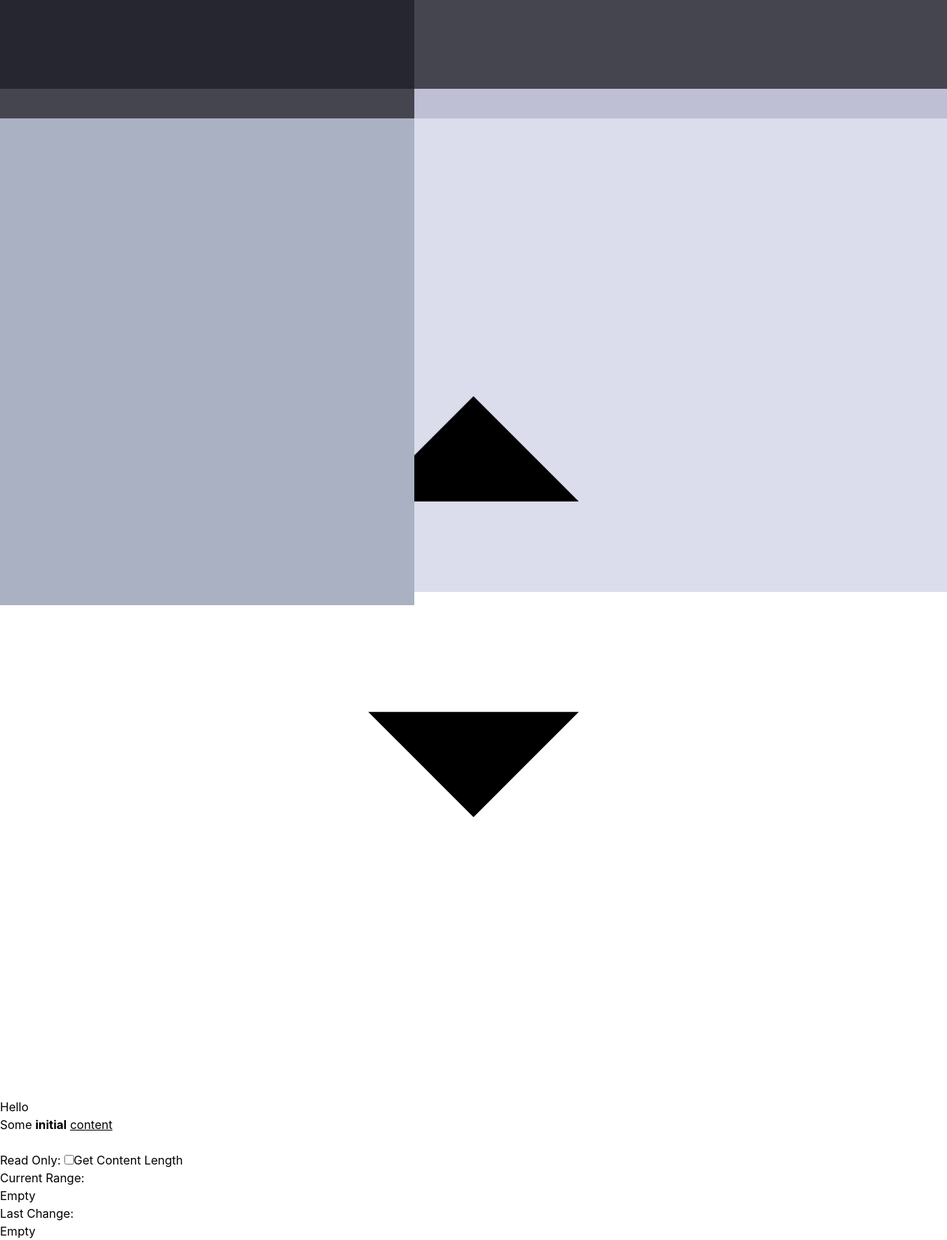
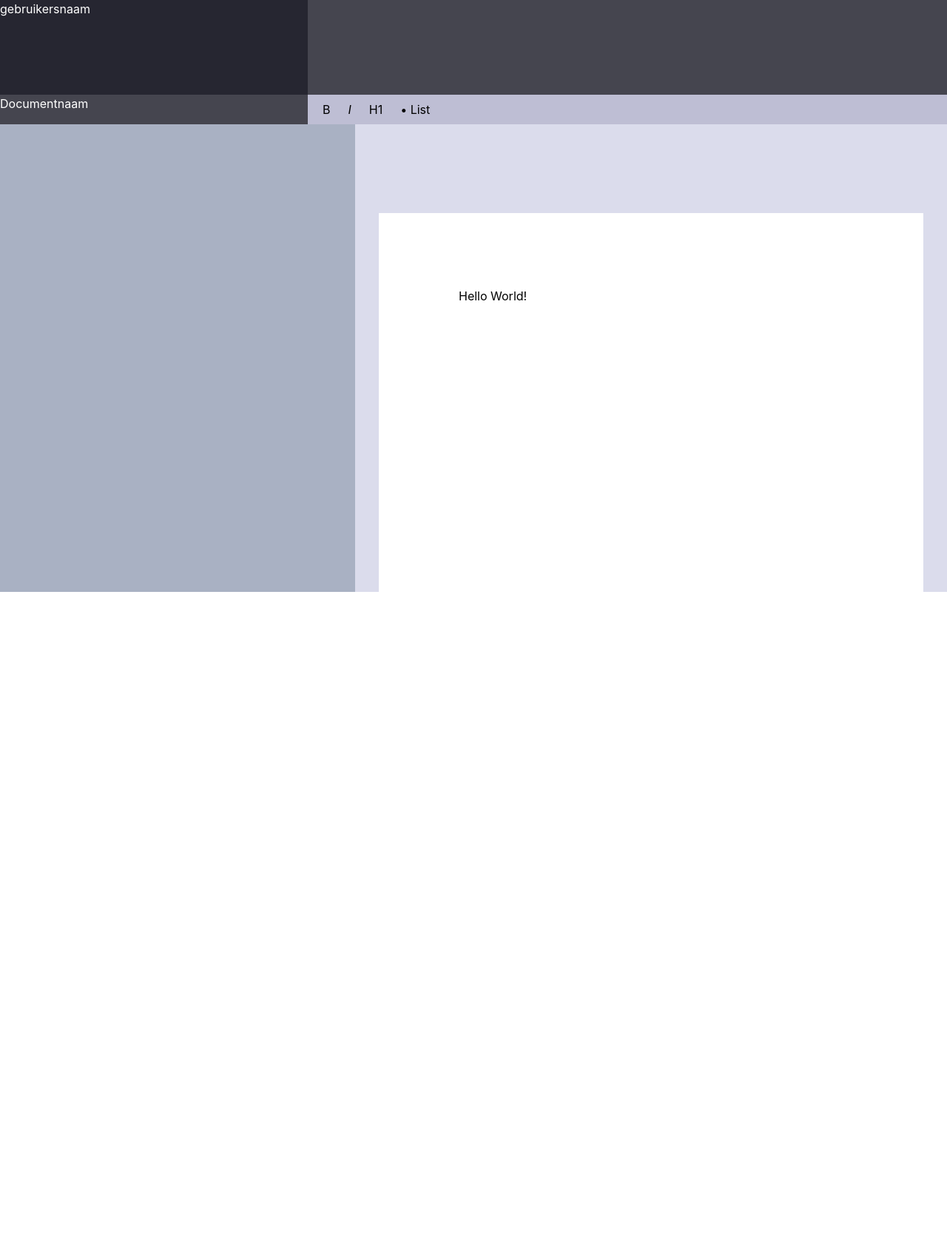
Before and after one commit to deniaverkade/scion-novelwriting, a React app in the folder frontend/: page / in a window 1280 px wide. Shown: the whole page at 74% size. After the commit the page ends 800 px from the top, so only its background shows below. Built offline with nearby package versions, Linux system fonts and the light colour scheme; the HTML template or start-up script is replaced by a standard one.

Commit message:
Texteditor, toolbar

```diff
--- a/frontend/package.json
+++ b/frontend/package.json
@@ -14,6 +14,8 @@
     "@emotion/styled": "^11.14.1",
     "@mui/material": "^9.0.1",
     "@tailwindcss/vite": "^4.3.0",
+    "@tiptap/extension-highlight": "^3.25.0",
+    "@tiptap/extension-text-align": "^3.25.0",
     "@tiptap/extensions": "^3.25.0",
     "@tiptap/pm": "^3.25.0",
     "@tiptap/react": "^3.25.0",
--- a/frontend/src/Pages/TextEditor.jsx
+++ b/frontend/src/Pages/TextEditor.jsx
@@ -1,85 +1,43 @@
-import Editor from "../components/Editor";
+
+import { useEditor, EditorContent } from '@tiptap/react'
+import StarterKit from '@tiptap/starter-kit'
+import TextAlign from '@tiptap/extension-text-align'
+import Highlight from '@tiptap/extension-highlight'
+
 import EditorTopBar from "../components/EditorTopBar";
 import EditorSidebar from "../components/EditorSidebar";
 import UserPanel from "../components/UserPanel";
-import React, { useRef, useState } from 'react';
-import Quill from 'quill';
-
-const Delta = Quill.import('delta');
-
-
 
 const TextEditor = () => {
+    const editor = useEditor({
+        extensions: [
+            StarterKit,
+            TextAlign.configure({
+                types: ['heading', 'paragraph'],
+            }),
+            Highlight,
+        ],
+        content: '<p>Hello World!</p>',
+    });
 
-     const [range, setRange] = useState();
-  const [lastChange, setLastChange] = useState();
-  const [readOnly, setReadOnly] = useState(false);
-
-  // Use a ref to access the quill instance directly
-  const quillRef = useRef();
-
+    if (!editor) return null;
 
     return (
-        <section className="bg-[#DBDCEC] w-full h-full absolute">
+        <section className="h-screen w-full bg-[#DBDCEC] grid grid-cols-[320px_1fr] grid-rows-[88px_1fr] overflow-hidden">
 
-            {/* User panel */}
+            <UserPanel />
 
-            <UserPanel/>
-
-            {/* Side bar */}
+            <EditorTopBar editor={editor} />
 
             <EditorSidebar />
 
-            {/* Top bar */}
-
-            <EditorTopBar />
-
-            {/* Editor */}
-
-              <div>
-      <Editor
-        ref={quillRef}
-        readOnly={readOnly}
-        defaultValue={new Delta()
-          .insert('Hello')
-          .insert('\n', { header: 1 })
-          .insert('Some ')
-          .insert('initial', { bold: true })
-          .insert(' ')
-          .insert('content', { underline: true })
-          .insert('\n')}
-        onSelectionChange={setRange}
-        onTextChange={setLastChange}
-      />
-      <div class="controls">
-        <label>
-          Read Only:{' '}
-          <input
-            type="checkbox"
-            value={readOnly}
-            onChange={(e) => setReadOnly(e.target.checked)}
-          />
-        </label>
-        <button
-          className="controls-right"
-          type="button"
-          onClick={() => {
-            alert(quillRef.current?.getLength());
-          }}
-        >
-          Get Content Length
-        </button>
-      </div>
-      <div className="state">
-        <div className="state-title">Current Range:</div>
-        {range ? JSON.stringify(range) : 'Empty'}
-      </div>
-      <div className="state">
-        <div className="state-title">Last Change:</div>
-        {lastChange ? JSON.stringify(lastChange.ops) : 'Empty'}
-      </div>
-    </div>
-
+            <main className="flex flex-col overflow-hidden">
+                <div className="flex-1 overflow-auto flex justify-center pt-30 px-8 mt-20">
+                    <div className="bg-white w-220 min-h-200 px-12 py-10 ml-40 ">
+                        <EditorContent editor={editor}  className="prose max-w-none [&_.ProseMirror]:outline-none p-15"  />
+                    </div>
+                </div>
+            </main>
 
         </section>
     );
--- a/frontend/src/components/Editor.jsx
+++ /dev/null
@@ -1,55 +0,0 @@
-import React, { forwardRef, useEffect, useLayoutEffect, useRef } from 'react';
-import Quill from 'quill';
-
-const Editor = forwardRef(
- ({ readOnly, defaultValue, onTextChange, onSelectionChange }, ref) => {
-    const containerRef = useRef(null);
-    const defaultValueRef = useRef(defaultValue);
-    const onTextChangeRef = useRef(onTextChange);
-    const onSelectionChangeRef = useRef(onSelectionChange);
-
-    useLayoutEffect(() => {
-      onTextChangeRef.current = onTextChange;
-      onSelectionChangeRef.current = onSelectionChange;
-    });
-
-    useEffect(() => {
-      ref.current?.enable(!readOnly);
-    }, [ref, readOnly]);
-
-    useEffect(() => {
-      const container = containerRef.current;
-      const editorContainer = container.appendChild(
-        container.ownerDocument.createElement('div'),
-      );
-      const quill = new Quill(editorContainer, {
-        theme: 'snow',
-      });
-
-      ref.current = quill;
-
-      if (defaultValueRef.current) {
-        quill.setContents(defaultValueRef.current);
-      }
-
-      quill.on(Quill.events.TEXT_CHANGE, (...args) => {
-        onTextChangeRef.current?.(...args);
-      });
-
-      quill.on(Quill.events.SELECTION_CHANGE, (...args) => {
-        onSelectionChangeRef.current?.(...args);
-      });
-
-      return () => {
-        ref.current = null;
-        container.innerHTML = '';
-      };
-    }, [ref]);
-
-    return <div ref={containerRef}></div>;
-  },
-);
-
-Editor.displayName = 'Editor';
-
-export default Editor;
--- a/frontend/src/components/EditorSidebar.jsx
+++ b/frontend/src/components/EditorSidebar.jsx
@@ -1,24 +1,13 @@
+// EditorSidebar.jsx
+
 const EditorSidebar = () => {
     return (
-        <section className="bg-[#A9B1C3] absolute h-[87.3%] w-140 mt-30">
+        <section className="bg-[#A9B1C3] h-full w-[150%] mt-10">
 
-            {/*Document naam */}
-
-            <div className="bg-[#45454F] w-140 h-10">
-
+            <div className="bg-[#45454F] text-white h-10  ">
+                Documentnaam
             </div>
 
-            {/* Hoofdstukken */}
-
-            <div>
-
-            </div>
-
-            {/* Notities */}
-
-            <div>
-
-            </div>
 
         </section>
     );
--- a/frontend/src/components/EditorTopBar.jsx
+++ b/frontend/src/components/EditorTopBar.jsx
@@ -1,23 +1,55 @@
-const EditorTopBar = () => {
+// EditorTopBar.jsx
+
+const EditorTopBar = ({ editor }) => {
+    if (!editor) return null;
+
     return (
-        <section className="w-full h-45">
+        <section className="w-[95%] z-50 ml-[10%] ">
 
             {/* Bar 1*/}
-
-            <div className="bg-[#45454F] h-30">
+            <div className="bg-[#45454F] h-32">
 
             </div>
 
-            {/* Bar 2  */}
+            {/* Bar 2 */}
 
-            <div className="bg-[#BEBED4] h-10">
+            <div className="bg-[#BEBED4] h-10 flex items-center gap-2 px-3  border-[#8D8D9F]">
 
+                <button
+                    onClick={() => editor.chain().focus().toggleBold().run()}
+                    className="px-2 py-1 hover:bg-gray-300"
+                >
+                    B
+                </button>
+
+                <button
+                    onClick={() => editor.chain().focus().toggleItalic().run()}
+                    className="px-2 py-1 italic hover:bg-gray-300"
+                >
+                    I
+                </button>
+
+                <button
+                    onClick={() =>
+                        editor.chain().focus().toggleHeading({ level: 1 }).run()
+                    }
+                    className="px-2 py-1 hover:bg-gray-300"
+                >
+                    H1
+                </button>
+
+                <button
+                    onClick={() =>
+                        editor.chain().focus().toggleBulletList().run()
+                    }
+                    className="px-2 py-1 hover:bg-gray-300"
+                >
+                    • List
+                </button>
 
             </div>
-            {/* stitch all comps into editor.jsx so tiptapcan work properly  */}
 
         </section>
-
     );
 }
 
--- a/frontend/src/components/UserPanel.jsx
+++ b/frontend/src/components/UserPanel.jsx
@@ -1,7 +1,11 @@
+// UserPanel.jsx
+
 const UserPanel = () => {
     return (
-    <div className="h-30 absolute w-140 bg-[#262631]">
-    </div> );
+        <section className="bg-[#262631] text-white h-33 w-[150%]">
+            gebruikersnaam
+        </section>
+    );
 }
 
 export default UserPanel;
```
Also changed, not shown: 1 other file (tests, documents, lock files or other folders).
